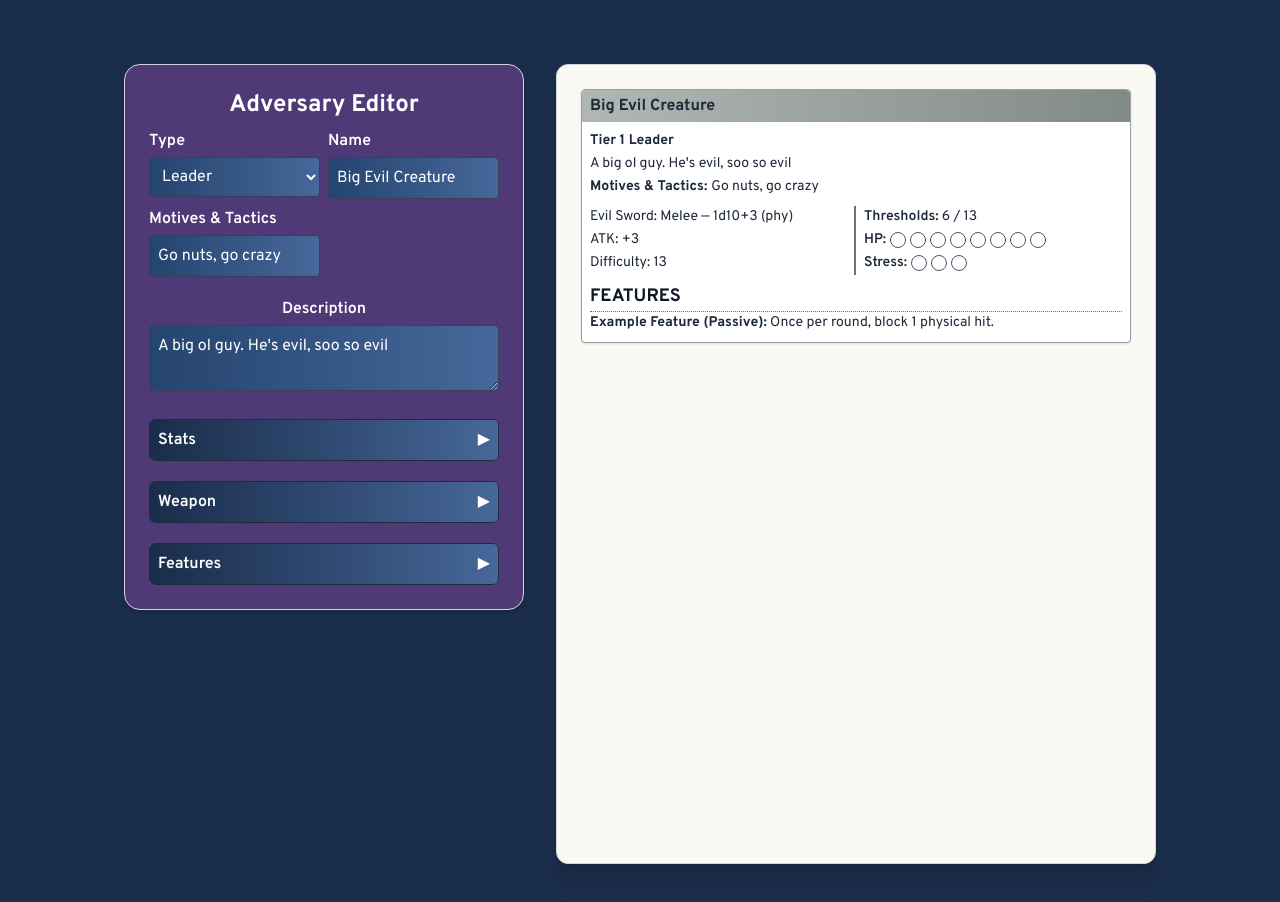
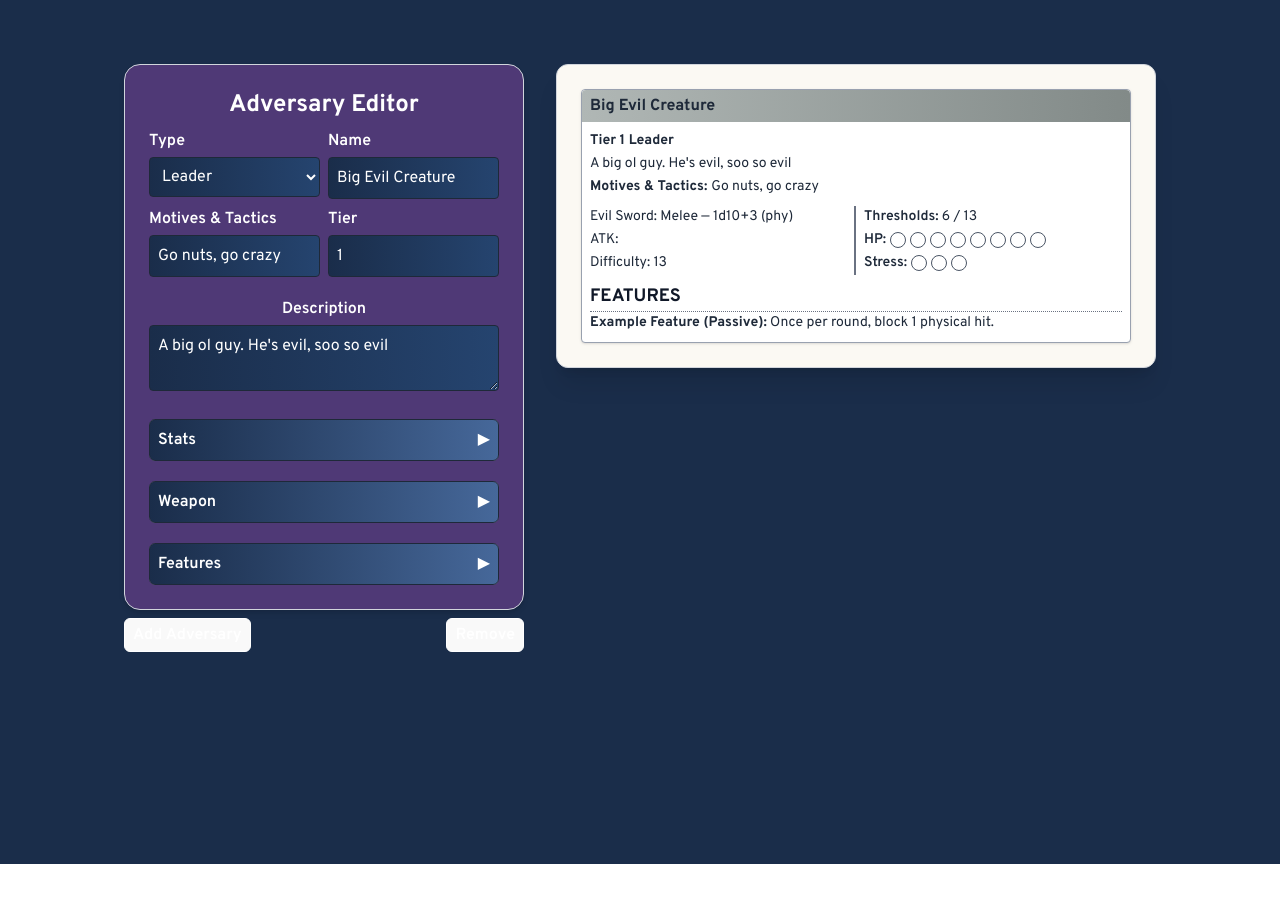
Before and after one commit to freyjabun/daggerlab, a Vue app: page / in a window 1280 px wide. Shown: the top 902 px of the page. After the commit the page ends 864 px from the top, so only its background shows below. Built offline with nearby package versions, Linux system fonts and the light colour scheme.

Commit message:
Added multiple adversaryform and card support

```diff
--- a/src/App.vue
+++ b/src/App.vue
@@ -1,25 +1,65 @@
 <script setup>
-import { reactive } from 'vue';
-import AdversaryCard from './components/Adversaries/AdversaryCard.vue';
-import AdversaryForm from './components/Adversaries/AdversaryForm.vue';
-import EnvironmentCard from './components/Environments/EnvironmentCard.vue';
-import EnvironmentForm from './components/Environments/EnvironmentForm.vue';
-import { createEmptyAdversary, createExampleAdversary } from './models/adversary';
-import { createEmptyEnvironment } from './models/environment';
+import { reactive } from 'vue'
+import AdversaryCard from './components/Adversaries/AdversaryCard.vue'
+import AdversaryForm from './components/Adversaries/AdversaryForm.vue'
+import { createEmptyAdversary, createExampleAdversary } from './models/adversary'
 
-const adversary = reactive(createExampleAdversary())
+// --- STATE: an array instead of a single object ---
+const adversaries = reactive([
+  createExampleAdversary(), // start with one example
+])
+
+// --- HELPERS ---
+const addAdversary = () => {
+  adversaries.push(createEmptyAdversary())
+}
+
+const removeAdversary = (i) => {
+  adversaries.splice(i, 1)
+}
 </script>
+
 <template>
-  <div
-    class="min-h-screen bg-codex-dark flex flex-col lg:flex-row items-start justify-center gap-8 p-8 print:bg-white print:block">
-    <!-- Left: Form -->
-    <div class="w-[400px] flex-shrink-0 print:hidden">
-      <AdversaryForm :adversary="adversary" />
-    </div> <!-- Right: Card -->
-    <div
-      class="w-[600px] flex-shrink-0 bg-sitebg rounded-xl shadow-xl border border-gray-300 overflow-hidden h-[800px] p-6 print:shadow-none print:border-none print:w-full print:h-auto print:p-0">
-      <AdversaryCard :adversary="adversary" />
+  <div class="min-h-screen bg-codex-dark p-8 space-y-8 print:bg-white print:block">
+
+    <div class="flex flex-col gap-10">
+      <div
+        v-for="(adv, i) in adversaries"
+        :key="i"
+        class="flex flex-col lg:flex-row gap-8 items-start"
+      >
+
+        <!-- LEFT — FORM -->
+        <div class="w-[400px] flex-shrink-0 print:hidden">
+          <AdversaryForm :adversary="adv" />
+          <div class="flex justify-between mt-2">
+            <button
+              @click="addAdversary"
+              class="leading-none bg-sage text-white px-4 py-2 rounded">
+              Add Adversary
+            </button>
+            <button
+              @click="removeAdversary(i)"
+              class="leading-none bg-blade text-white px-4 py-2 rounded">
+              Remove
+            </button>
+
+          </div>
+
+        </div>
+
+        <!-- RIGHT — CARD PREVIEW -->
+        <div
+          class="w-[600px] flex-shrink-0 bg-sitebg rounded-xl shadow-xl border border-gray-300 overflow-y-auto p-6
+                 print:shadow-none print:border-none print:w-full print:h-auto print:p-0"
+        >
+          <AdversaryCard :adversary="adv" />
+        </div>
+
+      </div>
     </div>
+
   </div>
 </template>
+
 <style scoped></style>
--- a/src/components/Adversaries/AdversaryCard.vue
+++ b/src/components/Adversaries/AdversaryCard.vue
@@ -14,7 +14,7 @@ defineProps({ adversary: Object })
     <div class="p-2 text-sm leading-relaxed">
       <!-- Tier + Type -->
       <p class="font-bold text-left">
-        Tier {{ adversary.stats.tier}} {{ adversary.baseInfo.type}}
+        Tier {{ adversary.baseInfo.tier}} {{ adversary.baseInfo.type}}
       </p>
 
       <!-- Description -->
--- a/src/components/Adversaries/AdversaryForm.vue
+++ b/src/components/Adversaries/AdversaryForm.vue
@@ -13,9 +13,6 @@ defineProps({ adversary: Object })
     <h2 class="text-2xl font-bold text-white mb-2">Adversary Editor</h2>
 
     <BaseInfo v-model="adversary.baseInfo"></BaseInfo>
-
-
-
 
     <!-- Stats -->
     <Collapsible title="Stats">
--- a/src/components/Adversaries/BaseInfo.vue
+++ b/src/components/Adversaries/BaseInfo.vue
@@ -9,7 +9,7 @@ defineEmits(['update:modelValue'])
   <div class="grid grid-cols-2 gap-2 text-left">
       <div>
         <label class="label">Type</label>
-        <select v-model="modelValue.type" @input="$emit('update:modelValue', modelValue)" class="input-field">
+        <select v-model="modelValue.type" @input="$emit('update:modelValue', modelValue)" class="input-field-dark">
           <option>Bruiser</option>
           <option>Horde</option>
           <option>Leader</option>
@@ -23,17 +23,21 @@ defineEmits(['update:modelValue'])
       </div>
     <div>
       <label class="label">Name</label>
-      <input placeholder="Big Scary Guy" v-model="modelValue.name" @input="$emit('update:modelValue', modelValue)" class="input-field" />
+      <input placeholder="Big Scary Guy" v-model="modelValue.name" @input="$emit('update:modelValue', modelValue)" class="input-field-dark" />
     </div>
 
     <div>
         <label class="label">Motives & Tactics</label>
-        <input placeholder="Kill murder kill" v-model="modelValue.motives" @input="$emit('update:modelValue', modelValue)" class="input-field"></input>
+        <input placeholder="Kill murder kill" v-model="modelValue.motives" @input="$emit('update:modelValue', modelValue)" class="input-field-dark"></input>
     </div>
 
+    <div>
+      <label class="label">Tier</label>
+      <input placeholder="1" v-model="modelValue.tier" @input="emit('update:modelValue', modelValue)" class="input-field-dark"></input>
+    </div>
   </div>
   <div>
     <label class="label">Description</label>
-    <textarea placeholder="Big stinky guy who is both big and stinky" v-model="modelValue.description" @input="$emit('update:modelValue', modelValue)" class="input-field"></textarea>
+    <textarea placeholder="Big stinky guy who is both big and stinky" v-model="modelValue.description" @input="$emit('update:modelValue', modelValue)" class="input-field-dark"></textarea>
   </div>
 </template>
--- a/src/components/Adversaries/Stats.vue
+++ b/src/components/Adversaries/Stats.vue
@@ -16,11 +16,6 @@ defineEmits(['update:modelValue'])
             </div>
 
             <div>
-                <label>Tier</label>
-                <input placeholder="1" v-model="modelValue.tier" @input="$emit('update:modelValue', modelValue)" class="input-field" />
-            </div>
-
-            <div>
                 <label>HP</label>
                 <input placeholder="6" v-model.number="modelValue.hp" @input="$emit('update:modelValue', modelValue)"
                     class="input-field" />
@@ -29,6 +24,11 @@ defineEmits(['update:modelValue'])
             <div>
                 <label>Stress</label>
                 <input placeholder="3" v-model.number="modelValue.stress" @input="$emit('update:modelValue', modelValue)"
+                    class="input-field" />
+            </div>
+            <div>
+                <label>Attack Bonus</label>
+                <input placeholder="3" v-model.number="modelValue.atk" @input="$emit('update:modelValue', modelValue)"
                     class="input-field" />
             </div>
 
--- a/src/components/Adversaries/WeaponEditor.vue
+++ b/src/components/Adversaries/WeaponEditor.vue
@@ -56,16 +56,6 @@ defineEmits(['update:modelValue'])
           <option>Magical</option>
         </select>
       </div>
-
-      <div>
-        <label>ATK</label>
-        <input
-        placeholder="+2"
-            v-model="modelValue.atk"
-            @change="$emit('update:modelValue', modelValue)"
-            class="input-field"
-        />
-      </div>
     </div>
   </div>
 </template>
--- a/src/models/adversary.js
+++ b/src/models/adversary.js
@@ -4,6 +4,7 @@ export function createEmptyAdversary() {
     name: '',
     type: '',
     motives: '',
+    tier: '',
     description: ''
     },
     stats: {
@@ -11,6 +12,7 @@ export function createEmptyAdversary() {
       hp: '',
       stress: '',
       difficulty: '',
+      atk: '',
       thresholdMinor: '',
       thresholdMajor: ''
     },
@@ -18,8 +20,7 @@ export function createEmptyAdversary() {
       weaponType: '',
       range: '',
       roll: '',
-      damageType: '',
-      atk: ''
+      damageType: ''
     },
     features: [
       { name: '', text: '' }
@@ -34,10 +35,11 @@ export function createExampleAdversary() {
     name: 'Big Evil Creature',
     type: 'Leader',
     motives: 'Go nuts, go crazy',
+    tier: 1,
     description: 'A big ol guy. He\'s evil, soo so evil'
     },
-    stats: { tier: 1, hp: 8, stress: 3, difficulty: 13, thresholdMinor: 6, thresholdMajor: 13},
-    weapon: { weaponType: 'Evil Sword', range: 'Melee', roll: '1d10+3', damageType: 'Physical', atk: '+3' },
+    stats: { hp: 8, stress: 3, difficulty: 13, thresholdMinor: 6, thresholdMajor: 13, atk:'+3'},
+    weapon: { weaponType: 'Evil Sword', range: 'Melee', roll: '1d10+3', damageType: 'Physical' },
     features: [
       { name: 'Example Feature (Passive)', text: 'Once per round, block 1 physical hit.' }
     ]
--- a/src/style.css
+++ b/src/style.css
@@ -117,6 +117,10 @@
   @apply border border-gray-700 bg-gradient-to-r from-codex to-codex-light text-white p-2 w-full rounded;
 }
 
+.input-field-dark {
+  @apply border border-gray-800 bg-gradient-to-r from-codex-dark to-codex text-white p-2 w-full rounded;
+}
+
 .label {
   @apply block font-semibold text-white mb-1;
 }
```
